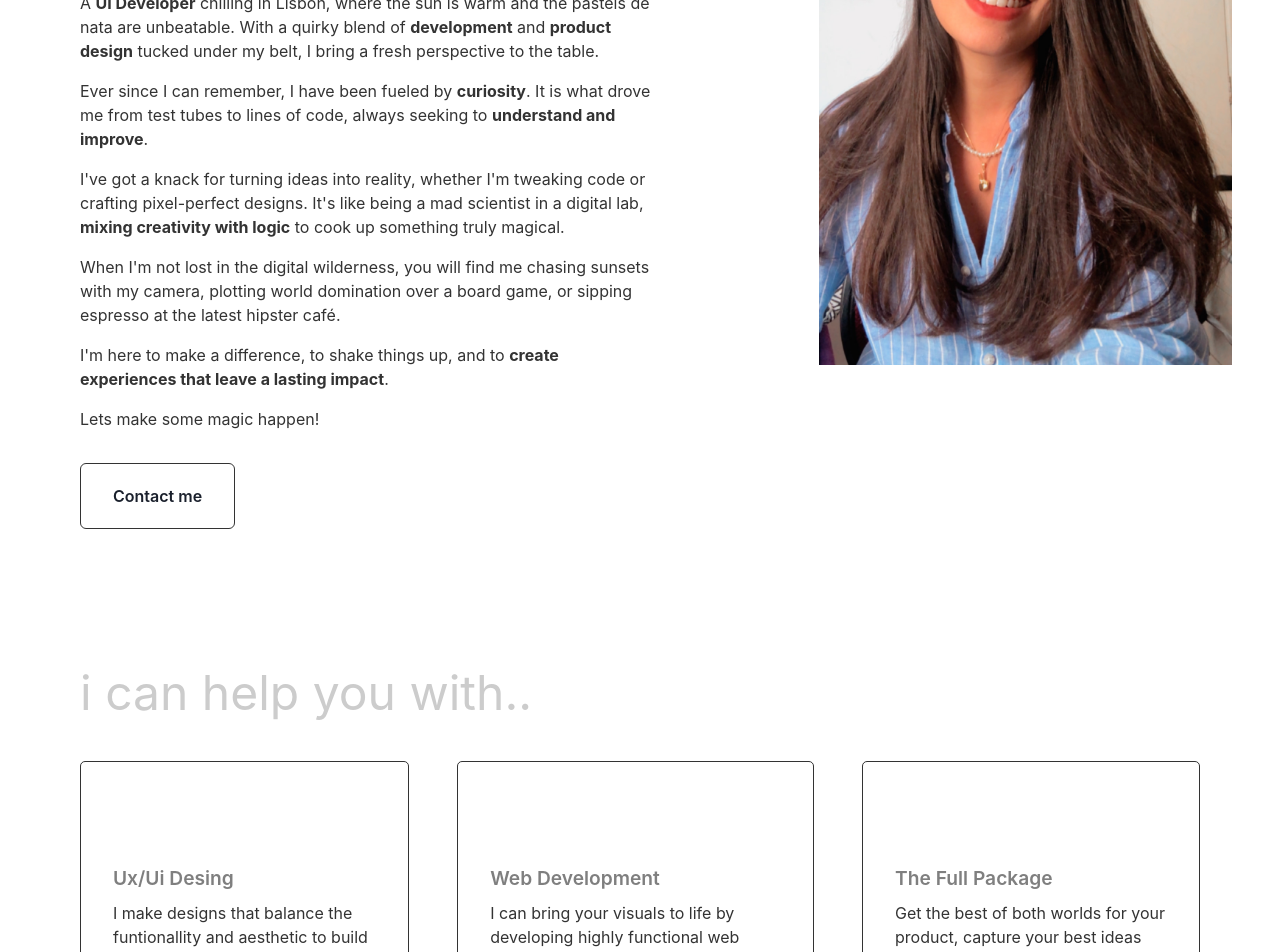
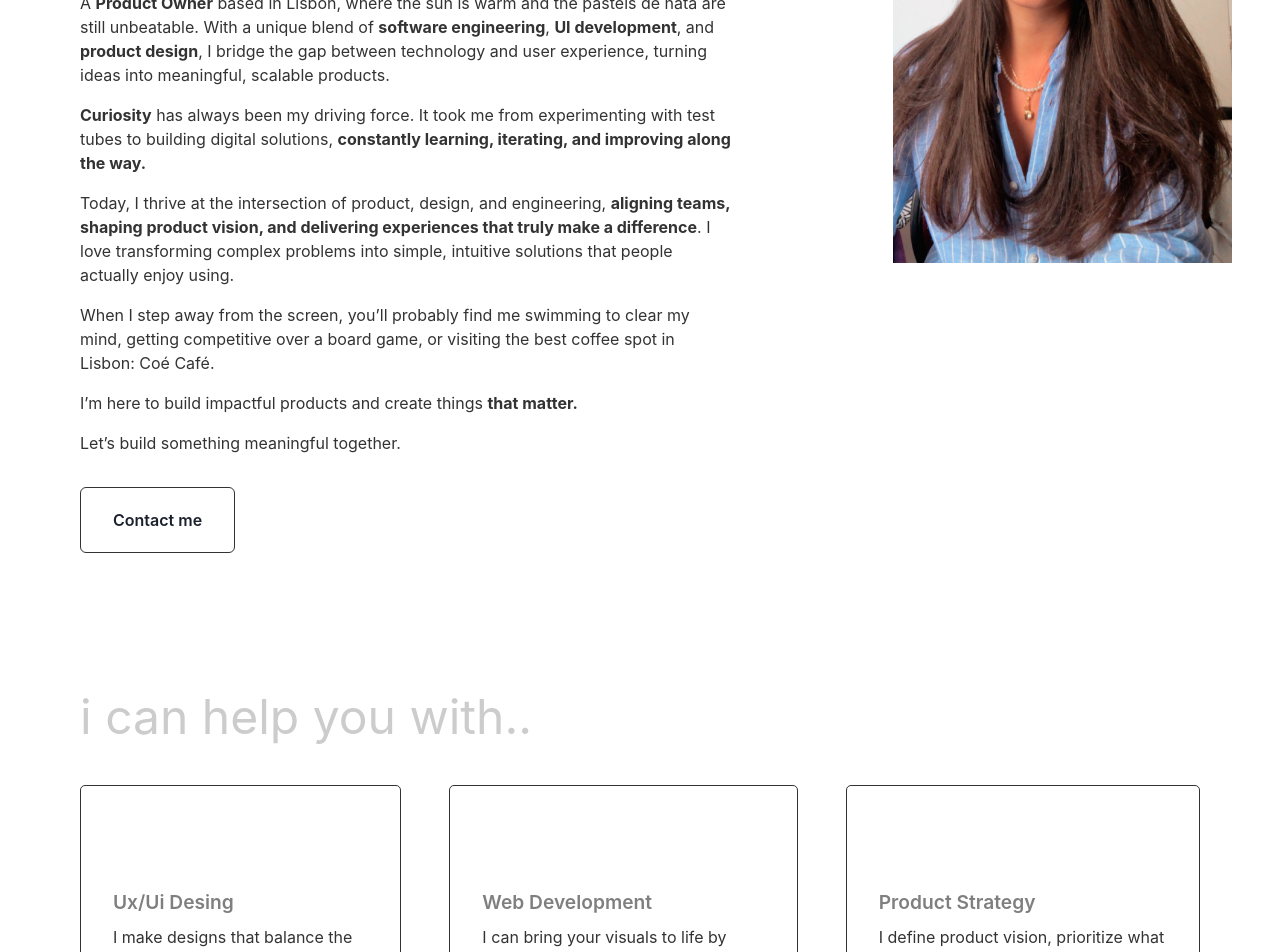
Before and after one commit to YaneUlly/portfolio, a React (Vite) app: page /about in a window 1280 px wide. Shown: the part 400-1352 px from the top of the page. Built offline with nearby package versions, Linux system fonts and the light colour scheme; some icons are missing.

Commit message:
update the about page

```diff
--- a/src/pages/About.jsx
+++ b/src/pages/About.jsx
@@ -257,11 +257,7 @@ function About() {
                   : theme.colors.light.text
               }
             >
-              A <strong>UI Developer</strong> chilling in Lisbon, where the sun
-              is warm and the pastéis de nata are unbeatable. With a quirky
-              blend of <strong>development</strong> and{' '}
-              <strong>product design</strong> tucked under my belt, I bring a
-              fresh perspective to the table.
+              A <strong>Product Owner</strong> based in Lisbon, where the sun is warm and the pastéis de nata are still unbeatable. With a unique blend of <strong>software engineering</strong>, <strong>UI development</strong>, and <strong>product design</strong>, I bridge the gap between technology and user experience, turning ideas into meaningful, scalable products.
             </Text>
 
             <Text
@@ -273,10 +269,7 @@ function About() {
                   : theme.colors.light.text
               }
             >
-              Ever since I can remember, I have been fueled by{' '}
-              <strong>curiosity</strong>. It is what drove me from test tubes to
-              lines of code, always seeking to{' '}
-              <strong>understand and improve</strong>.
+             <strong>Curiosity</strong> has always been my driving force. It took me from experimenting with test tubes to building digital solutions, <strong>constantly learning, iterating, and improving along the way.</strong>
             </Text>
 
             <Text
@@ -288,11 +281,7 @@ function About() {
                   : theme.colors.light.text
               }
             >
-              I've got a knack for turning ideas into reality, whether I'm
-              tweaking code or crafting pixel-perfect designs. It's like being a
-              mad scientist in a digital lab,{' '}
-              <strong>mixing creativity with logic</strong> to cook up something
-              truly magical.
+              Today, I thrive at the intersection of product, design, and engineering, <strong>aligning teams, shaping product vision, and delivering experiences that truly make a difference</strong>. I love transforming complex problems into simple, intuitive solutions that people actually enjoy using.
             </Text>
 
             <Text
@@ -304,9 +293,7 @@ function About() {
                   : theme.colors.light.text
               }
             >
-              When I'm not lost in the digital wilderness, you will find me
-              chasing sunsets with my camera, plotting world domination over a
-              board game, or sipping espresso at the latest hipster café.
+             When I step away from the screen, you’ll probably find me swimming to clear my mind, getting competitive over a board game, or visiting the best coffee spot in Lisbon: Coé Café.
             </Text>
 
             <Text
@@ -318,8 +305,7 @@ function About() {
                   : theme.colors.light.text
               }
             >
-              I'm here to make a difference, to shake things up, and to{' '}
-              <strong>create experiences that leave a lasting impact</strong>.
+              I’m here to build impactful products and create things <strong>that matter.</strong>
             </Text>
 
             <Text
@@ -332,7 +318,7 @@ function About() {
               }
             >
               {' '}
-              Lets make some magic happen!
+              Let’s build something meaningful together.
             </Text>
 
             <Link to='/contact'>
@@ -494,7 +480,7 @@ function About() {
           <Box margin='4rem 2rem 2rem 2rem'>
             <box-icon
               type='solid'
-              name='devices'
+              name='brain'
               color={
                 colorMode === 'dark'
                   ? theme.colors.dark.text
@@ -511,7 +497,7 @@ function About() {
                   : theme.colors.light.h3
               }
             >
-              The Full Package
+              Product Strategy
             </Text>
             <Text
               color={
@@ -520,8 +506,7 @@ function About() {
                   : theme.colors.light.text
               }
             >
-              Get the best of both worlds for your product, capture your best
-              ideas and get fully functional features.
+              I define product vision, prioritize what matters, and align teams to build impactful and user-centered solutions.
             </Text>
           </Box>
         </Box>
```
